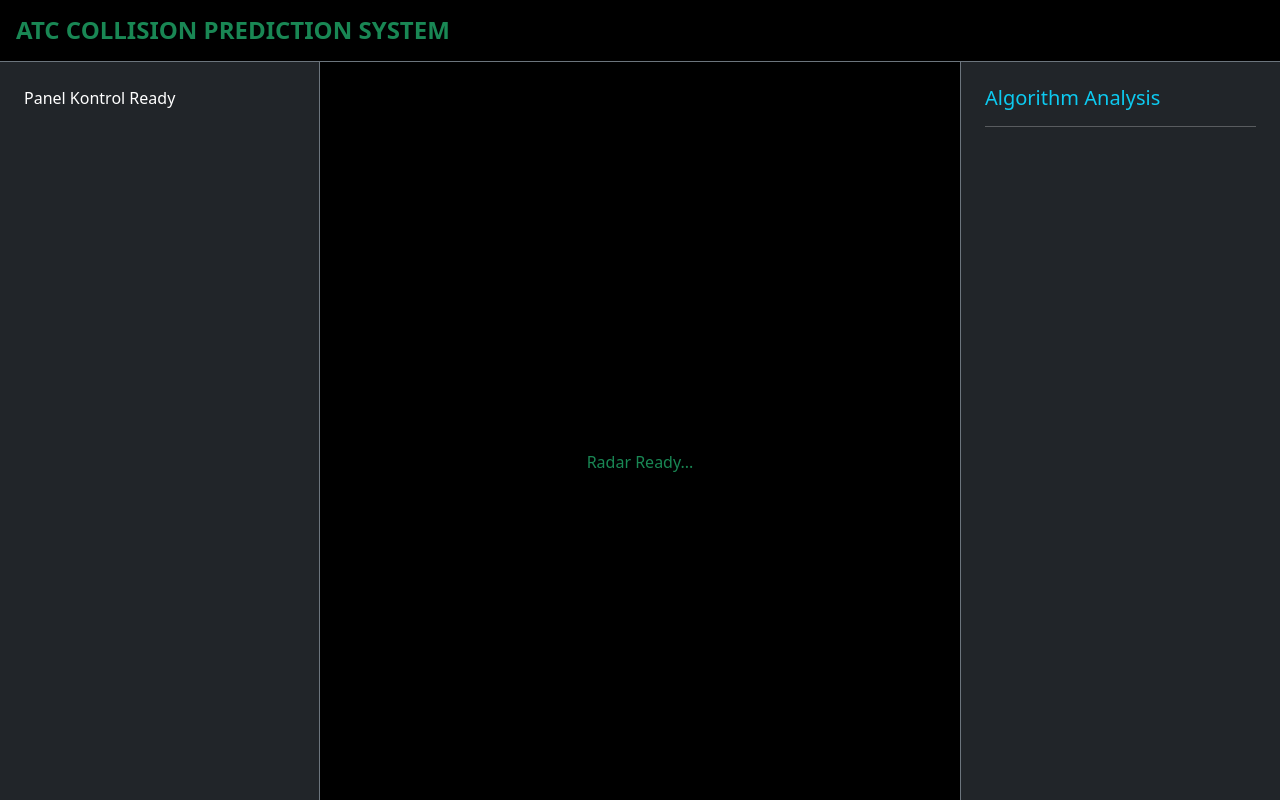
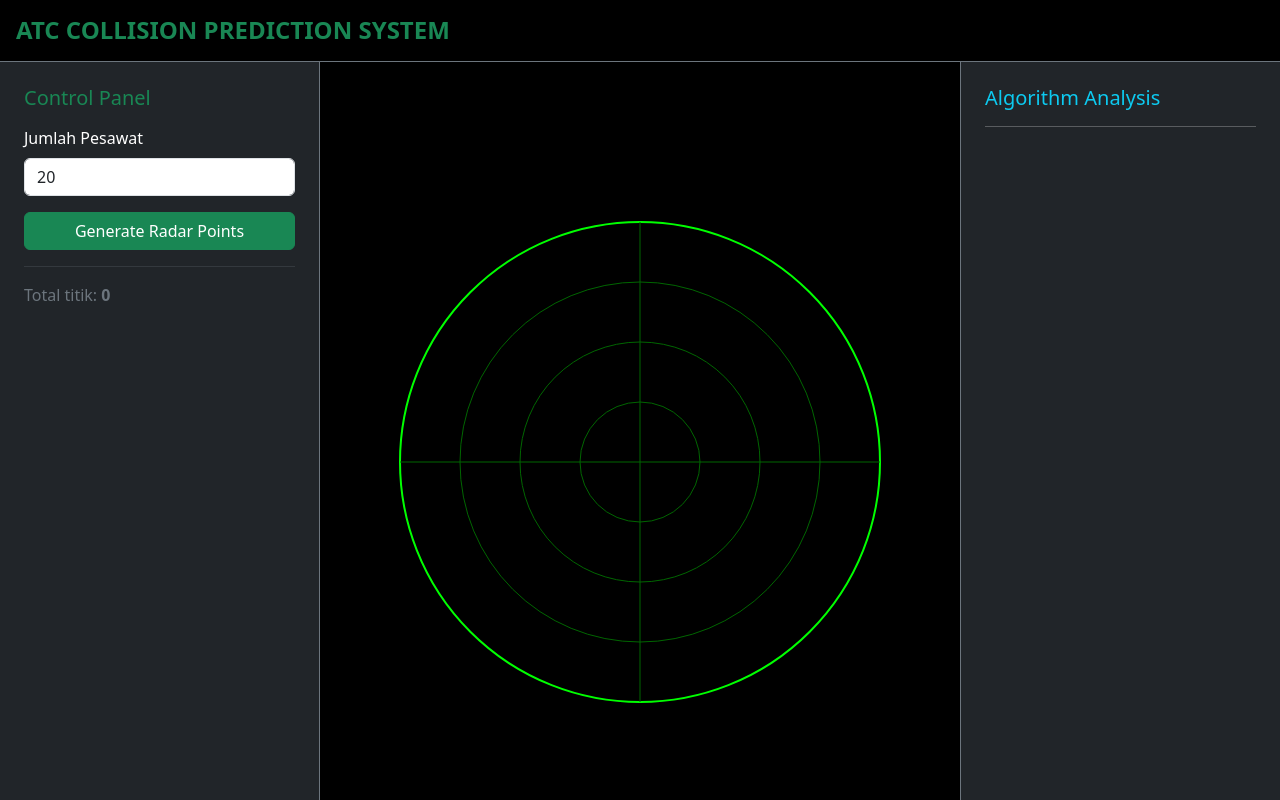
Before and after one commit to OpaaL1/air_traffic_control, a React (Create React App) app: page / in a window 1280 px wide. Built offline with nearby package versions, Linux system fonts and the light colour scheme.

Commit message:
Ngerjain Radar dan Panel

```diff
--- a/src/components/ControlPanel.jsx
+++ b/src/components/ControlPanel.jsx
@@ -1,8 +1,43 @@
-import React from 'react';
+import React, { useState } from "react";
 
-function ControlPanel() {
-  return <div>Panel Kontrol Ready</div>;
+function ControlPanel({ points, setPoints }) {
+  const [count, setCount] = useState(20);
+
+  const generatePoints = () => {
+    const newPoints = [];
+    for (let i = 0; i < count; i++) {
+      newPoints.push({
+        x: Math.random() * 500,
+        y: Math.random() * 500,
+      });
+    }
+    setPoints(newPoints);
+  };
+
+  return (
+    <div>
+      <h5 className="text-success mb-3">Control Panel</h5>
+
+      <label className="form-label">Jumlah Pesawat</label>
+      <input
+        type="number"
+        className="form-control mb-3"
+        value={count}
+        min="2"
+        onChange={(e) => setCount(Number(e.target.value))}
+      />
+
+      <button className="btn btn-success w-100" onClick={generatePoints}>
+        Generate Radar Points
+      </button>
+
+      <hr className="border-secondary" />
+
+      <p className="text-secondary">
+        Total titik: <b>{points.length}</b>
+      </p>
+    </div>
+  );
 }
 
-// BARIS INI WAJIB ADA!
 export default ControlPanel;
--- a/src/components/RadarCanvas.jsx
+++ b/src/components/RadarCanvas.jsx
@@ -1,7 +1,154 @@
-import React from 'react';
+import React, { useEffect, useRef } from "react";
 
-function RadarCanvas() {
-  return <div className="text-success">Radar Ready...</div>;
+function distance(a, b) {
+  return Math.hypot(a.x - b.x, a.y - b.y);
+}
+
+/* ================= CLOSEST PAIR (D&C) =========== */
+function closestPair(points) {
+  if (points.length < 2) return null;
+
+  const px = [...points].sort((a, b) => a.x - b.x);
+  const py = [...points].sort((a, b) => a.y - b.y);
+
+  return divide(px, py);
+}
+
+function divide(px, py) {
+  const n = px.length;
+
+  if (n <= 3) {
+    let min = Infinity;
+    let pair = null;
+    for (let i = 0; i < n; i++) {
+      for (let j = i + 1; j < n; j++) {
+        const d = distance(px[i], px[j]);
+        if (d < min) {
+          min = d;
+          pair = [px[i], px[j]];
+        }
+      }
+    }
+    return { pair, dist: min, midX: px[Math.floor(n / 2)].x };
+  }
+
+  const mid = Math.floor(n / 2);
+  const midX = px[mid].x;
+
+  const Qx = px.slice(0, mid);
+  const Rx = px.slice(mid);
+
+  const Qy = py.filter(p => p.x <= midX);
+  const Ry = py.filter(p => p.x > midX);
+
+  const left = divide(Qx, Qy);
+  const right = divide(Rx, Ry);
+
+  let best = left.dist < right.dist ? left : right;
+
+  const strip = py.filter(p => Math.abs(p.x - midX) < best.dist);
+
+  for (let i = 0; i < strip.length; i++) {
+    for (let j = i + 1; j < strip.length && strip[j].y - strip[i].y < best.dist; j++) {
+      const d = distance(strip[i], strip[j]);
+      if (d < best.dist) {
+        best = { pair: [strip[i], strip[j]], dist: d, midX };
+      }
+    }
+  }
+
+  return { ...best, midX };
+}
+
+/* ================= RADAR CANVAS ================= */
+function RadarCanvas({ points }) {
+  const canvasRef = useRef(null);
+  const size = 500;
+  const center = size / 2;
+  const radius = size / 2 - 10;
+
+  useEffect(() => {
+    const canvas = canvasRef.current;
+    const ctx = canvas.getContext("2d");
+
+    ctx.clearRect(0, 0, size, size);
+
+    /* === Radar Circle === */
+    ctx.beginPath();
+    ctx.arc(center, center, radius, 0, Math.PI * 2);
+    ctx.strokeStyle = "#00ff00";
+    ctx.lineWidth = 2;
+    ctx.stroke();
+
+    /* === Radar Grid === */
+    ctx.strokeStyle = "#006600";
+    ctx.lineWidth = 1;
+    for (let r = radius / 4; r < radius; r += radius / 4) {
+      ctx.beginPath();
+      ctx.arc(center, center, r, 0, Math.PI * 2);
+      ctx.stroke();
+    }
+
+    // Cross lines
+    ctx.beginPath();
+    ctx.moveTo(center, center - radius);
+    ctx.lineTo(center, center + radius);
+    ctx.moveTo(center - radius, center);
+    ctx.lineTo(center + radius, center);
+    ctx.stroke();
+
+    /* === Clip agar titik hanya di dalam radar === */
+    ctx.save();
+    ctx.beginPath();
+    ctx.arc(center, center, radius, 0, Math.PI * 2);
+    ctx.clip();
+
+    /* === Draw Points === */
+    ctx.fillStyle = "#00ff00";
+    points.forEach(p => {
+      ctx.beginPath();
+      ctx.arc(p.x, p.y, 4, 0, Math.PI * 2);
+      ctx.fill();
+    });
+
+    if (points.length >= 2) {
+      const result = closestPair(points);
+      if (!result) return;
+
+      const { pair, midX } = result;
+
+      /* === Dividing Line === */
+      ctx.setLineDash([6, 6]);
+      ctx.strokeStyle = "yellow";
+      ctx.beginPath();
+      ctx.moveTo(midX, 0);
+      ctx.lineTo(midX, size);
+      ctx.stroke();
+      ctx.setLineDash([]);
+
+      /* === Closest Pair Line === */
+      ctx.strokeStyle = "red";
+      ctx.lineWidth = 2;
+      ctx.beginPath();
+      ctx.moveTo(pair[0].x, pair[0].y);
+      ctx.lineTo(pair[1].x, pair[1].y);
+      ctx.stroke();
+    }
+
+    ctx.restore();
+  }, [points]);
+
+  return (
+    <canvas
+      ref={canvasRef}
+      width={size}
+      height={size}
+      style={{
+        backgroundColor: "black",
+        borderRadius: "50%"
+      }}
+    />
+  );
 }
 
 export default RadarCanvas;
```
Also changed, not shown: 1 other file (tests, documents, lock files or other folders).
